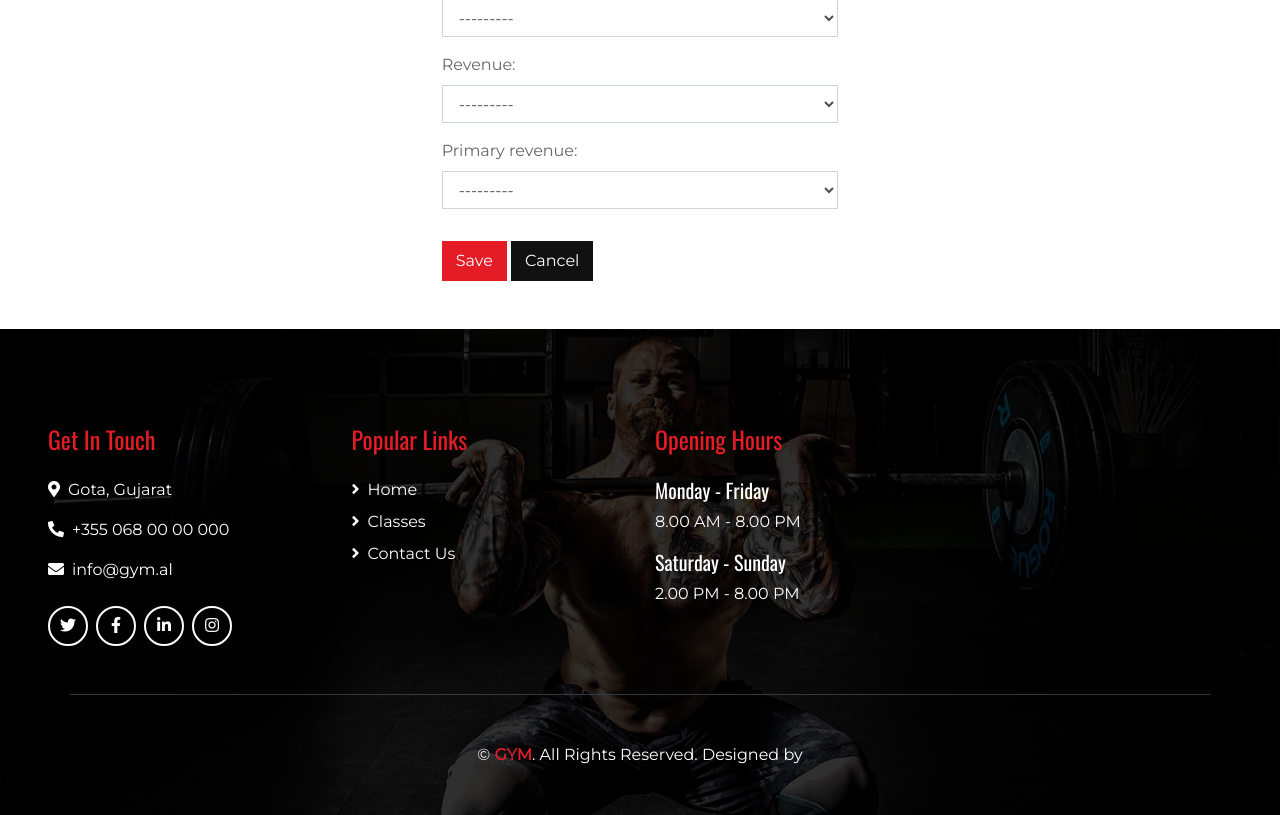
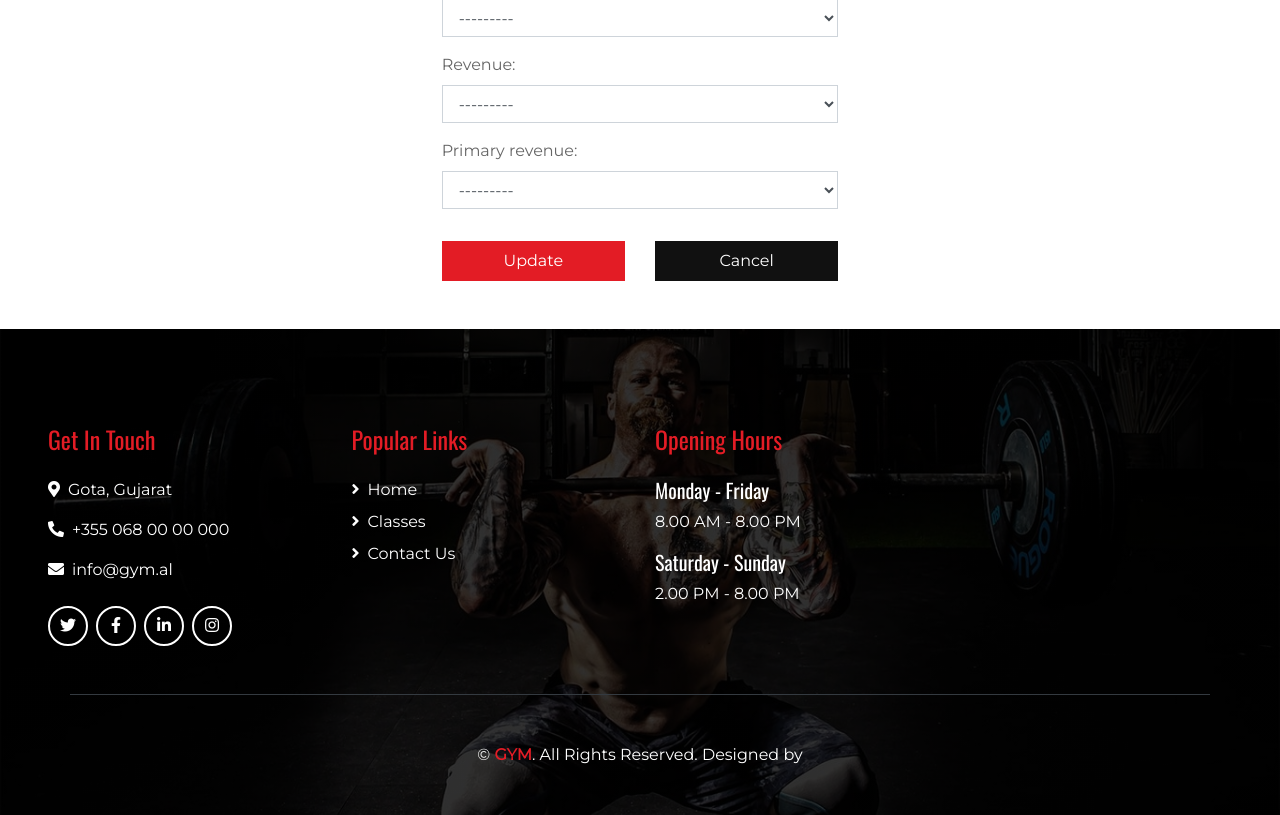
Before and after one commit to dipika-nikam/gym, a Django app: template templates/editprofile.html in a window 1280 px wide. Shown: the part 748-1563 px from the top of the page. Run offline with Django 4.2, Linux system fonts and the light colour scheme; the template is opened without the code that fills it: values that come from a table or form of the project are taken from there, others are empty; some libraries are stand-ins or nearby versions.

Commit message:
fixed template

```diff
--- a/templates/editprofile.html
+++ b/templates/editprofile.html
@@ -1,7 +1,4 @@
-{% extends "base.html" %}
-{% load static %}
-{% load widget_tweaks %}
-{% block content %}
+{% extends "base.html" %} {% load static %} {% load widget_tweaks %} {% block content %}
 <!-- Page Header Start -->
 <div class="container-fluid page-header mb-5">
     <div class="d-flex flex-column align-items-center justify-content-center pt-0 pt-lg-5" style="min-height: 100px">
@@ -27,23 +24,20 @@
 <input type="file" id="id_profile" name="profile_pic" style="display: none;">
 </div>
 <fieldset class="form-group">
-            {% for field in form.visible_fields %}
-            {% if field.name != 'profile_pic' %}
+    {% for field in form.visible_fields %} {% if field.name != 'profile_pic' %}
     <div class="mb-3">
-                {{ field.errors }}
-                {{ field.label_tag }} {% render_field field class+="form-control" %}
-                {% if field.help_text %}
-                <small class="text-muted">{{ field.help_text|safe }}</small>
-                {% endif %}
+        {{ field.errors }} {{ field.label_tag }} {% render_field field class+="form-control" %} {% if field.help_text %}
+        <small class="text-muted">{{ field.help_text|safe }}</small> {% endif %}
     </div>
-            {% endif %}
-            {% endfor %}
+    {% endif %} {% endfor %}
 </fieldset>
-        <div class="d-grid gap-2">
-            <button class="btn btn-primary" type="submit">Save</button>
-            <a href="{% url 'profile' %}">
-                <button type="button" class="btn btn-secondary" data-dismiss="modal">Cancel</button>
-            </a>
+<div class="row">
+    <div class="col-md-6">
+        <button type="submit" class="btn btn-primary btn-block">Update</button>
+    </div>
+    <div class="col-md-6">
+        <a href="{% url 'profile' %}" class="btn btn-secondary btn-block">Cancel</a>
+    </div>
 </div>
 </form>
 </div>
```
Also changed, not shown: templates/add_user.html (+14 -15 lines). Lines whose indentation alone changed are shown as unchanged.
